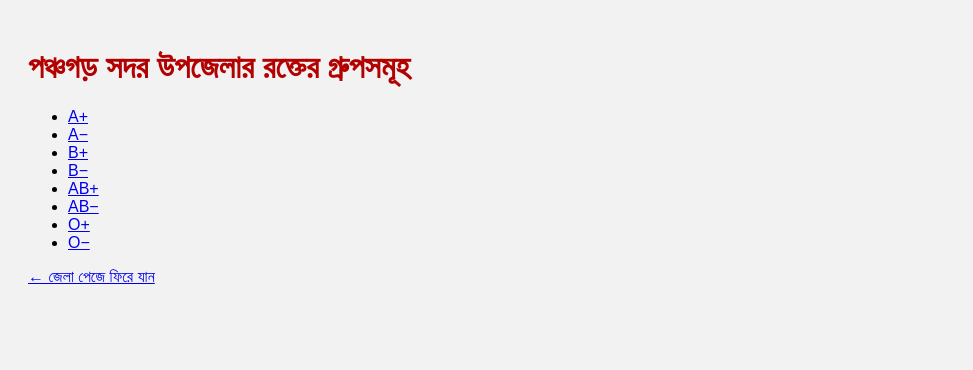
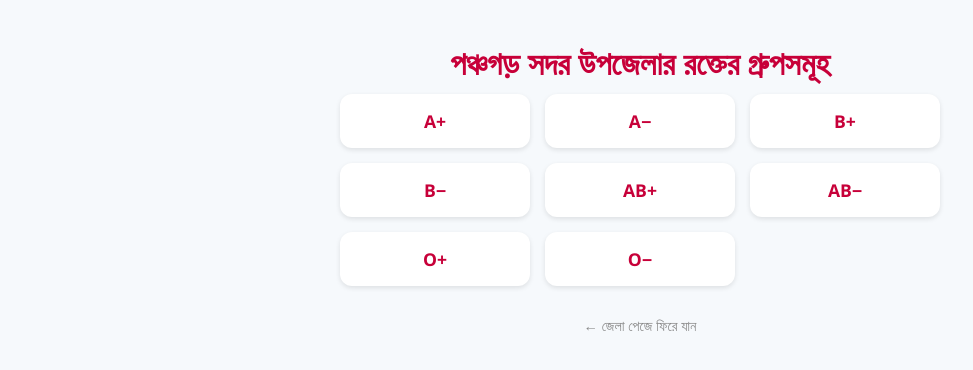
Before and after one commit to shadmanshakibsium/blood, a plain HTML site: page blood/sadar.html in a window 1280 px wide. Shown: the whole page, without its empty margins (0-973 px from the left). Drawn offline with Linux system fonts and the light colour scheme.

Commit message:
Update sadar.html

```diff
--- a/blood/sadar.html
+++ b/blood/sadar.html
@@ -2,12 +2,67 @@
 <html lang="bn">
 <head>
   <meta charset="UTF-8" />
-  <meta name="viewport" content="width=device-width, initial-scale=1" />
+  <meta name="viewport" content="width=device-width, initial-scale=1.0" />
   <title>পঞ্চগড় সদর উপজেলা - রক্তের গ্রুপসমূহ</title>
-  <link rel="stylesheet" href="../css/style.css" />
+  <style>
+    body {
+      font-family: 'Segoe UI', sans-serif;
+      background: #f6f9fc;
+      color: #333;
+      margin: 0;
+      padding: 20px;
+      text-align: center;
+    }
+
+    h1 {
+      color: #c70039;
+      margin-bottom: 10px;
+    }
+
+    ul {
+      list-style: none;
+      padding: 0;
+      display: grid;
+      grid-template-columns: repeat(auto-fit, minmax(150px, 1fr));
+      gap: 15px;
+      max-width: 600px;
+      margin: auto;
+    }
+
+    li {
+      background-color: #fff;
+      padding: 15px;
+      border-radius: 12px;
+      box-shadow: 0 2px 5px rgba(0,0,0,0.1);
+      transition: transform 0.2s ease;
+    }
+
+    li:hover {
+      transform: scale(1.05);
+    }
+
+    a {
+      text-decoration: none;
+      color: #c70039;
+      font-weight: bold;
+      display: block;
+      font-size: 1.1em;
+    }
+
+    a.back-link {
+      margin-top: 30px;
+      display: inline-block;
+      font-size: 0.9em;
+      color: #888;
+      font-weight: normal;
+      text-decoration: none;
+    }
+  </style>
 </head>
 <body>
+
   <h1>পঞ্চগড় সদর উপজেলার রক্তের গ্রুপসমূহ</h1>
+
   <ul>
     <li><a href="sadar/a_plus.html">A+</a></li>
     <li><a href="sadar/a_negative.html">A−</a></li>
@@ -18,6 +73,8 @@
     <li><a href="sadar/o_plus.html">O+</a></li>
     <li><a href="sadar/o_negative.html">O−</a></li>
   </ul>
-  <a href="../index.html">← জেলা পেজে ফিরে যান</a>
+
+  <a href="../index.html" class="back-link">← জেলা পেজে ফিরে যান</a>
+
 </body>
 </html>
```
